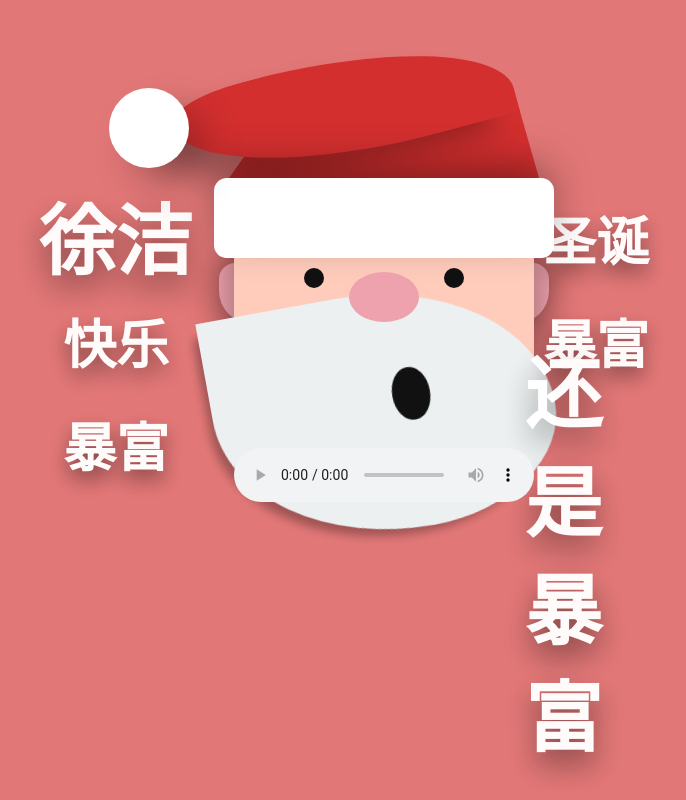
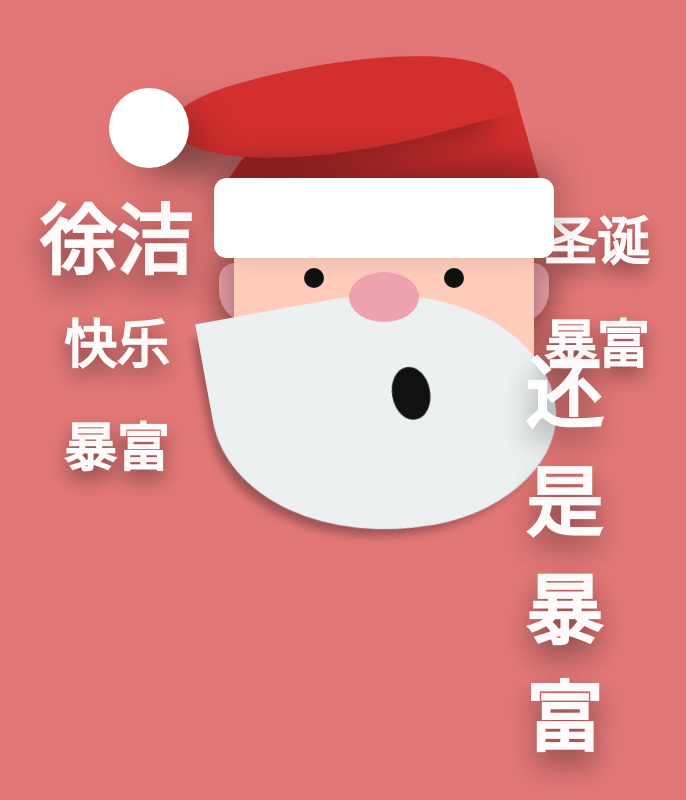
Before and after one commit to xiaofengbututou/xujiesdkl, a plain HTML site: page index.html in a window 1280 px wide. Shown: the whole page, without its empty margins (256-942 px from the left). Drawn offline with Linux system fonts and the light colour scheme.

Commit message:
Update index.html

```diff
--- a/index.html
+++ b/index.html
@@ -33,6 +33,6 @@ minimun-scale=1.0,maximum-scale=1.0,user-scalable=no">
          <h3></h3><h5></h5><h6></h6>
       </li>
     </ul>
-    <audio loop autoplay controls src="./Kids Choir - Jingle Bells.mp3"></audio>
+    <audio loop autoplay src="./Kids Choir - Jingle Bells.mp3"></audio>
 </body>
 </html>
```
